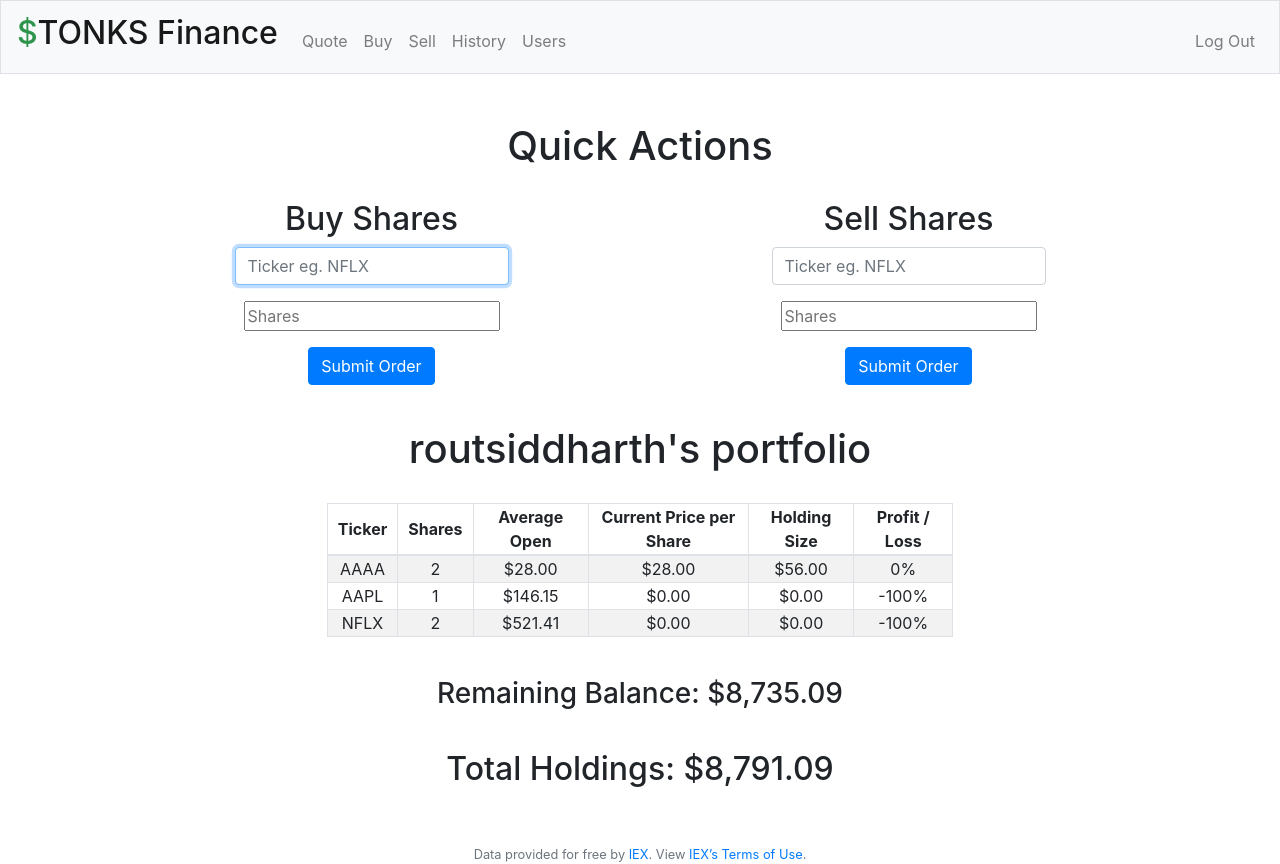
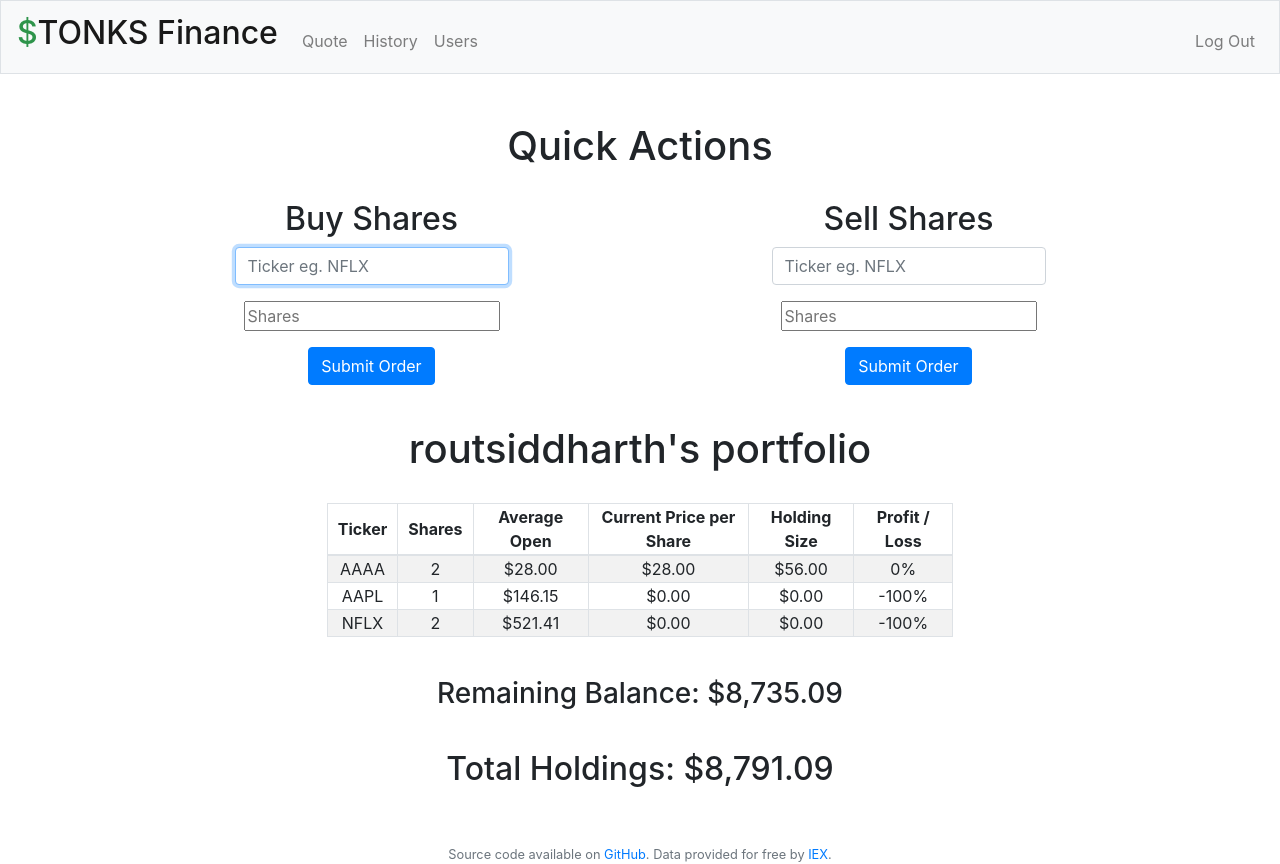
Before and after one commit to routsiddharth/stonksFinance, a Flask app: page / in a window 1280 px wide. Run offline with Flask 2, Linux system fonts and the light colour scheme; a user stored in the database is signed in; data comes from the database, SQL or seed files in the repository; data that the repository does not hold is empty; some libraries are stand-ins or nearby versions.

Commit message:
Updated footer

```diff
--- a/templates/layout.html
+++ b/templates/layout.html
@@ -34,8 +34,6 @@
                 {% if session.user_id %}
                     <ul class="navbar-nav mr-auto mt-2">
                         <li class="nav-item"><a class="nav-link" href="/quote">Quote</a></li>
-                        <li class="nav-item"><a class="nav-link" href="/buy">Buy</a></li>
-                        <li class="nav-item"><a class="nav-link" href="/sell">Sell</a></li>
                         <li class="nav-item"><a class="nav-link" href="/history">History</a></li>
                         <li class="nav-item"><a class="nav-link" href="/users">Users</a></li>
                     </ul>
@@ -64,7 +62,7 @@
         </main>
 
         <footer class="small text-center text-muted">
-            Data provided for free by <a href="https://iextrading.com/developer">IEX</a>. View <a href="https://iextrading.com/api-exhibit-a/">IEX’s Terms of Use</a>.
+            Source code available on <a href="https://github.com/routsiddharth/stonksFinance">GitHub</a>. Data provided for free by <a href="https://iextrading.com/developer">IEX</a>.
         </footer>
 
     </body>
```
